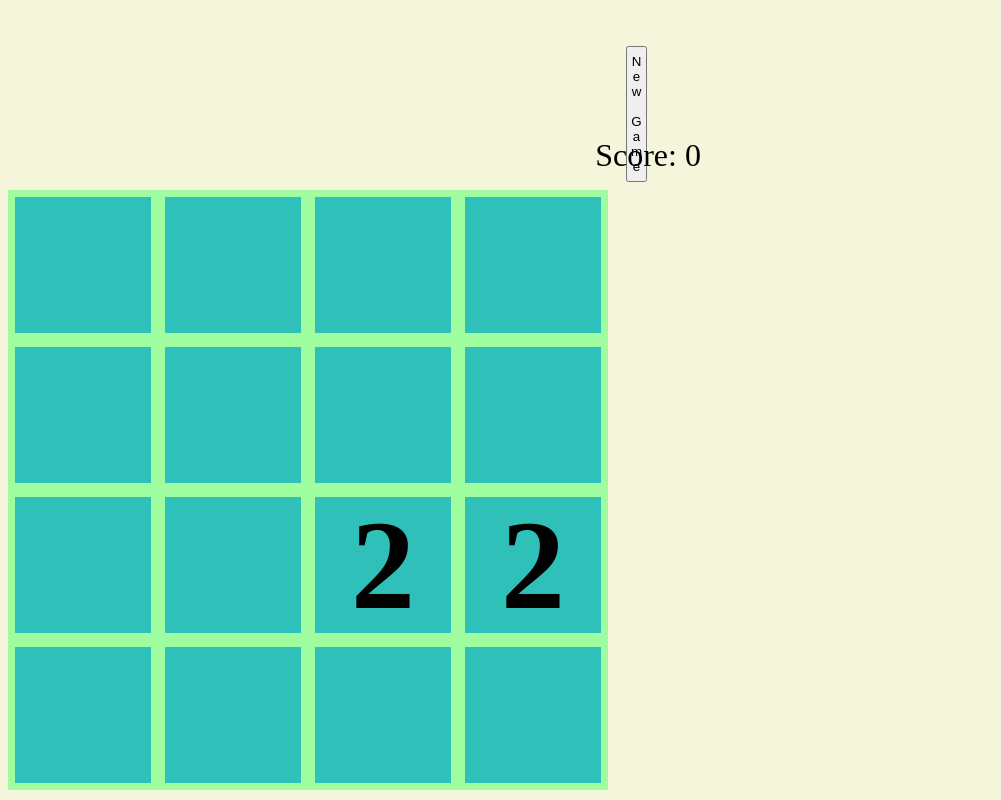
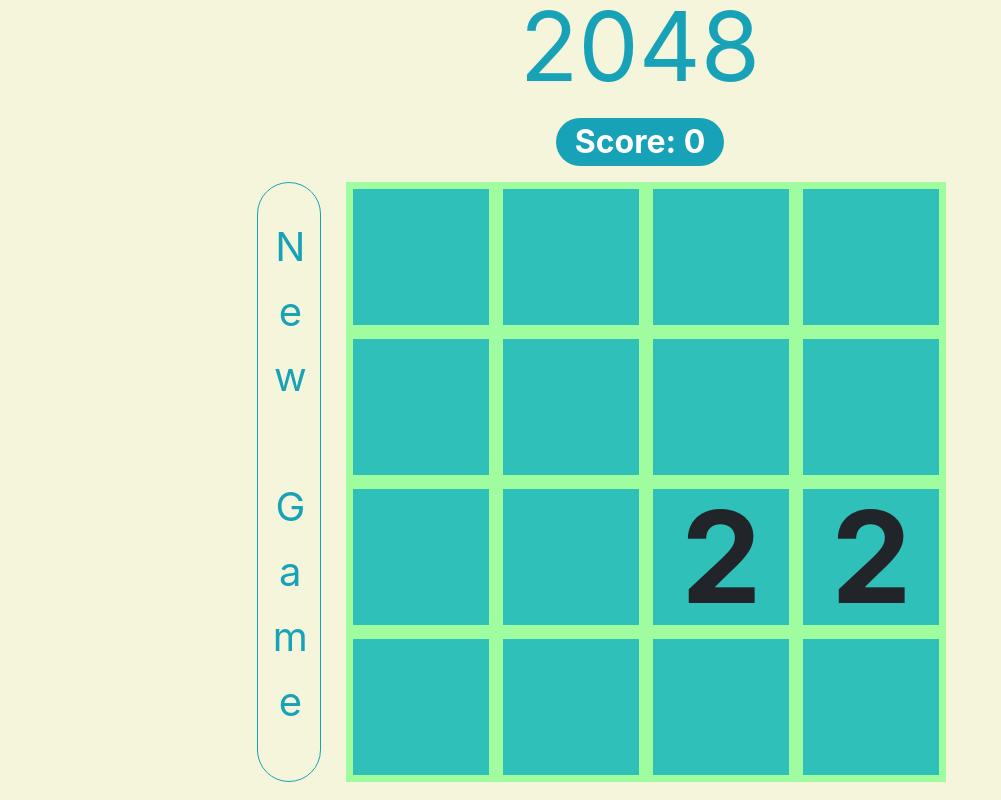
Before and after one commit to Yulia02/Coursework, a website: page index.html in a window 1280 px wide. Shown: the whole page, without its empty margins (0-1001 px from the left). Drawn offline with nearby package versions, Linux system fonts and the light colour scheme.

Commit message:
formatted html file

```diff
--- a/index.html
+++ b/index.html
@@ -2,20 +2,26 @@
 <html lang="en">
 <head>
     <meta charset="UTF-8">
+    <meta content='width=device-width, initial-scale=1.0, maximum-scale=1.0, user-scalable=0' name='viewport'>
     <title>Game 2048</title>
+    <link rel="stylesheet" href="https://maxcdn.bootstrapcdn.com/bootstrap/4.5.0/css/bootstrap.min.css">
     <link rel="stylesheet" href="main.css">
     <script src="Coursework.js"></script>
 </head>
 <body>
+    <div class = 'outer'>
 <div class="header">
-    <div id="score">
+    <div class = 'name'> 2048 </div>
+    <div class = 'badge badge-pill badge-info' id="score">
         Score: 0
     </div>
-    <div class="right_block">
-        <button onclick="new_game">New Game</button>
 </div>
 
+<div class="container1">
+    <div class="right_block btn btn-outline-info rounded-pill" onclick="new_game()">
+        New Game
     </div>
+
     <div class="field">
         <div class="cell" id="cell1"></div>
         <div class="cell" id="cell2"></div>
@@ -34,6 +40,7 @@
         <div class="cell" id="cell15"></div>
         <div class="cell" id="cell16"></div>
     </div>
-
+</div>
+</div>
 </body>
 </html>
```
Lines whose indentation alone changed are shown as unchanged.
